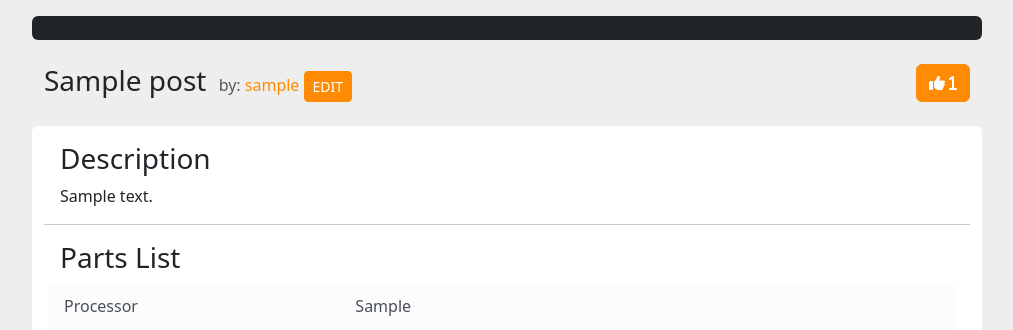
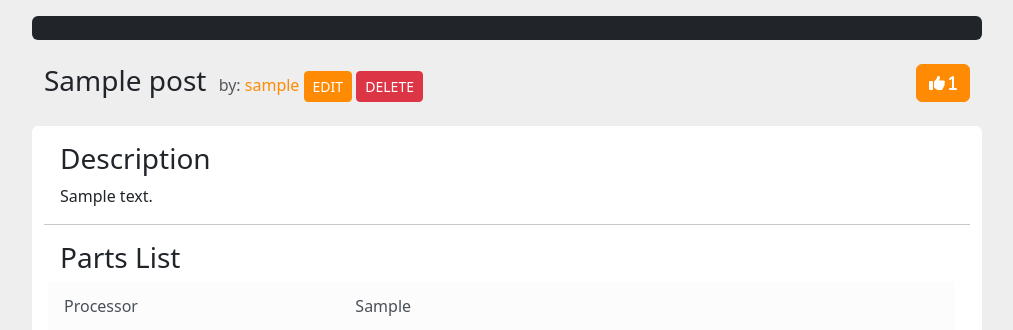
Before and after one commit to alexkavanagh-dev/computer-system-showcase, a Django app: a page that uses templates/post_detail.html in a window 1280 px wide. Shown: the part 76-406 px from the top of the page, without its empty margins (133-1146 px from the left). Run offline with Django 3.2, Linux system fonts and the light colour scheme; a user stored in the database is signed in; tables that the repository leaves empty hold one stand-in row (values such as "Sample post"); some libraries are stand-ins or nearby versions.

Commit message:
Add ability for users to delete their own posts

```diff
--- a/posts/urls.py
+++ b/posts/urls.py
@@ -6,6 +6,7 @@ urlpatterns = [
     path('', views.PostList.as_view(), name='home'),
     path('add_post/', views.add_post, name='add_post'),
     path('edit/<slug:slug>/', views.edit_post, name='edit_post'),
+    path('delete/<slug:slug>/', views.delete_post, name='delete_post'),
     path('<slug:slug>/', views.PostDetail.as_view(), name='post_detail'),
     path('like/<slug:slug>', views.PostLike.as_view(), name='post_like'),
 ]
--- a/posts/views.py
+++ b/posts/views.py
@@ -133,3 +133,16 @@ def edit_post(request, slug):
     }
 
     return render(request, template, context)
+
+
+def delete_post(request, slug):
+
+    queryset = Post.objects
+    post = get_object_or_404(queryset, slug=slug)
+
+    if request.user.id == post.author.id:
+        post.delete()
+
+        return redirect(reverse('home'))
+
+    return redirect(reverse('home'))
--- a/templates/post_detail.html
+++ b/templates/post_detail.html
@@ -24,6 +24,7 @@
                 <p class="d-inline text-muted"> by: <span class="card-author">{{ post.author }}</span></p>
                 {% if user.id == post.author.id %}
                 <a class="btn btn-sm btn-primary" href="{% url 'edit_post' post.slug %}">EDIT</a>
+                <a class="btn btn-sm btn-danger" href="{% url 'delete_post' post.slug %}">DELETE</a>
                 {% endif %}
             </div>
             {% if user.is_authenticated %}
```
